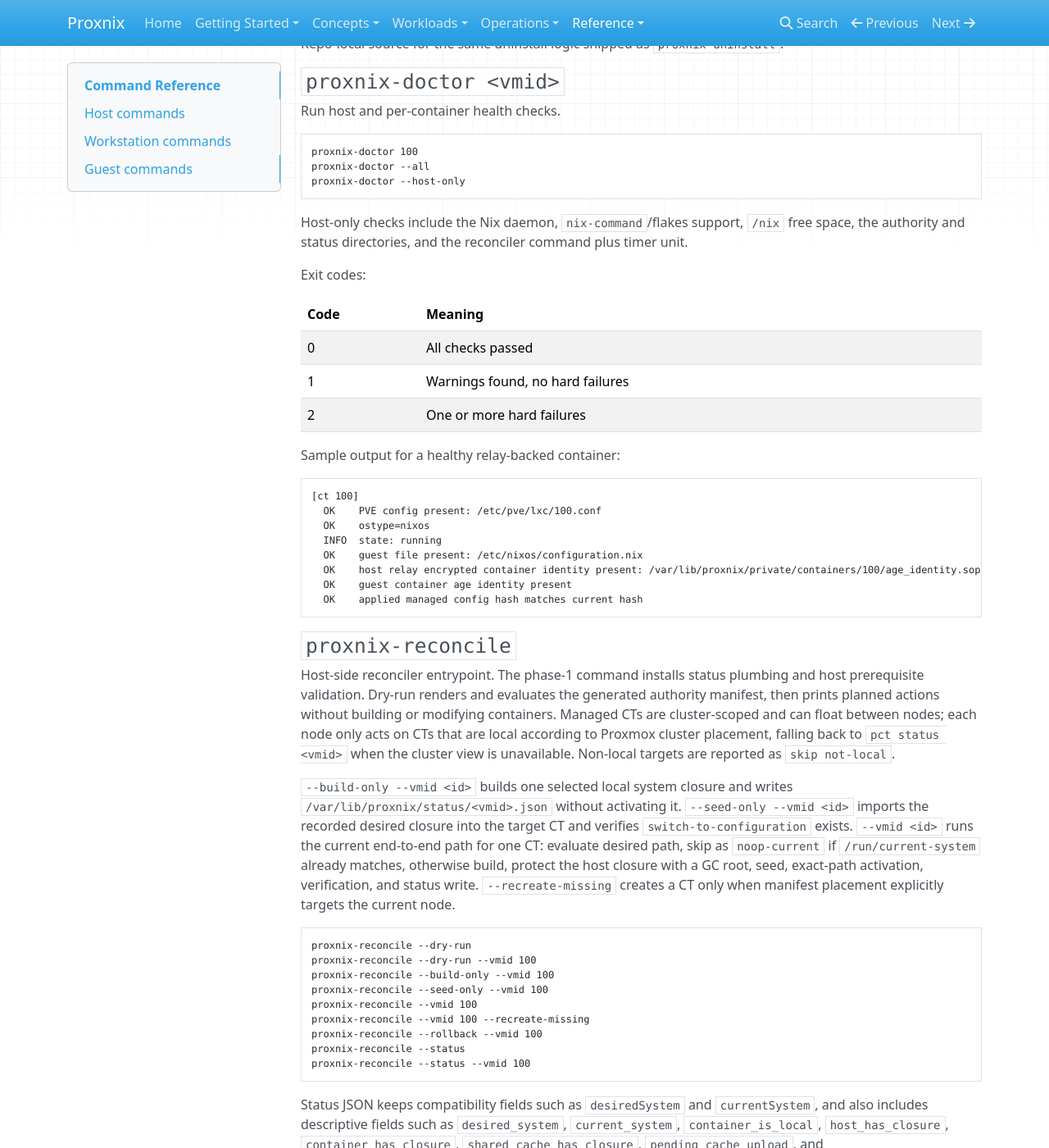
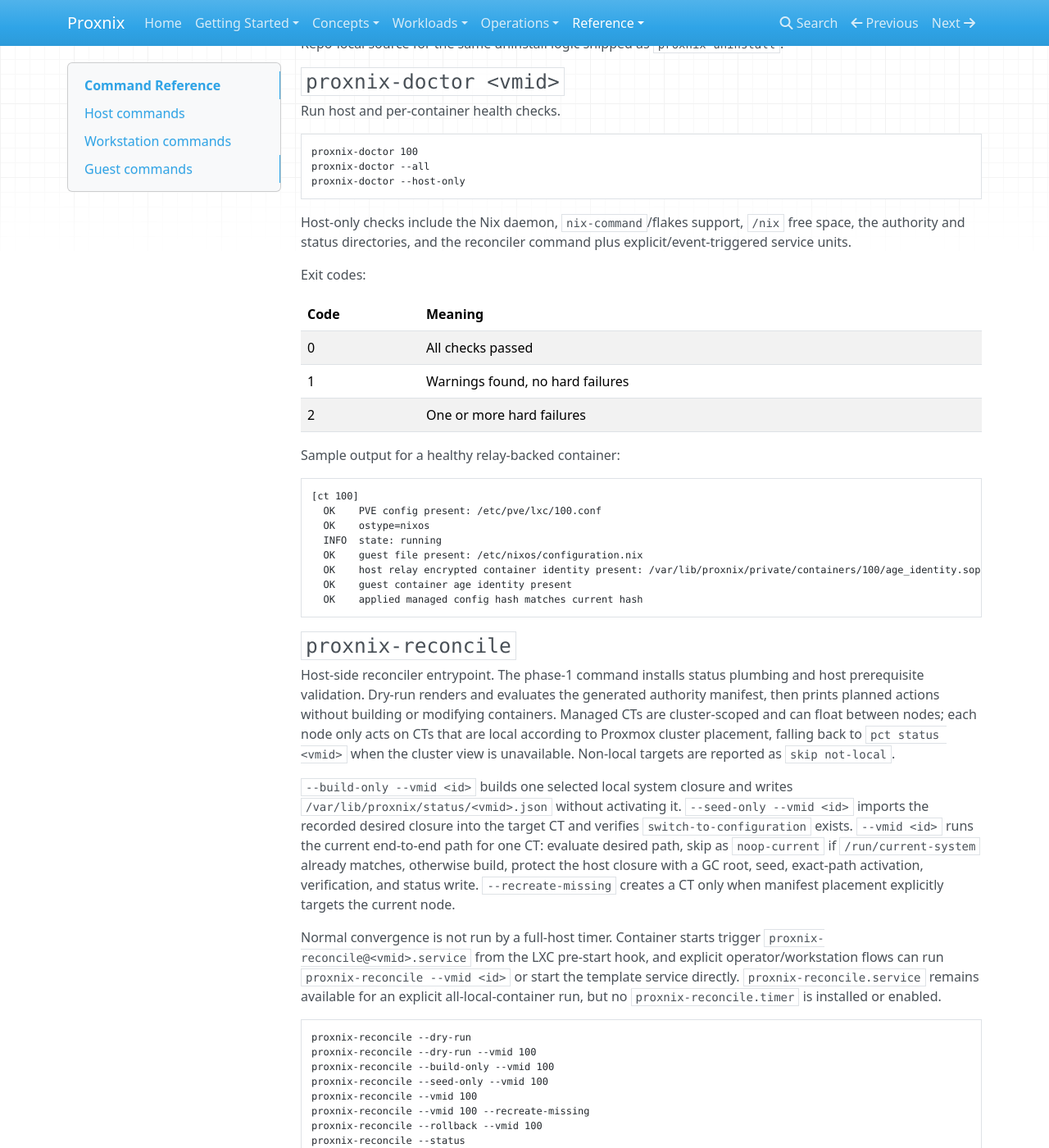
Before and after one commit to denMaier/proxnix, an MkDocs documentation site: the page built from docs/reference/commands.md, in a window 1280 px wide and 1400 px high, scrolled down 4074 px. Shown: the whole window at 82% size. Built offline with MkDocs 1.6.1, drawn with Linux system fonts in a browser that asks for light colours; nearby versions of some CDN libraries; some of the changed text lies outside the part shown.

Commit message:
document event driven reconcile

````diff
--- a/docs/reference/commands.md
+++ b/docs/reference/commands.md
@@ -238,7 +238,7 @@
 
 Host-only checks include the Nix daemon, `nix-command`/flakes support, `/nix`
 free space, the authority and status directories, and the reconciler command
-plus timer unit.
+plus explicit/event-triggered service units.
 
 Exit codes:
 
@@ -281,6 +281,13 @@
 `--recreate-missing` creates a CT only when manifest placement explicitly
 targets the current node.
 
+Normal convergence is not run by a full-host timer. Container starts trigger
+`proxnix-reconcile@<vmid>.service` from the LXC pre-start hook, and explicit
+operator/workstation flows can run `proxnix-reconcile --vmid <id>` or start the
+template service directly. `proxnix-reconcile.service` remains available for an
+explicit all-local-container run, but no `proxnix-reconcile.timer` is installed
+or enabled.
+
 ```bash
 proxnix-reconcile --dry-run
 proxnix-reconcile --dry-run --vmid 100
@@ -291,6 +298,7 @@
 proxnix-reconcile --rollback --vmid 100
 proxnix-reconcile --status
 proxnix-reconcile --status --vmid 100
+systemctl start proxnix-reconcile@100.service
 ```
 
 Status JSON keeps compatibility fields such as `desiredSystem` and
````
Also changed, not shown: docs/concepts/architecture.md (+9 -0 lines), docs/getting-started/first-container.md (+6 -3 lines), docs/getting-started/installation.md (+4 -2 lines), docs/index.md (+1 -1 lines), docs/reference/files-and-directories.md (+2 -0 lines).
